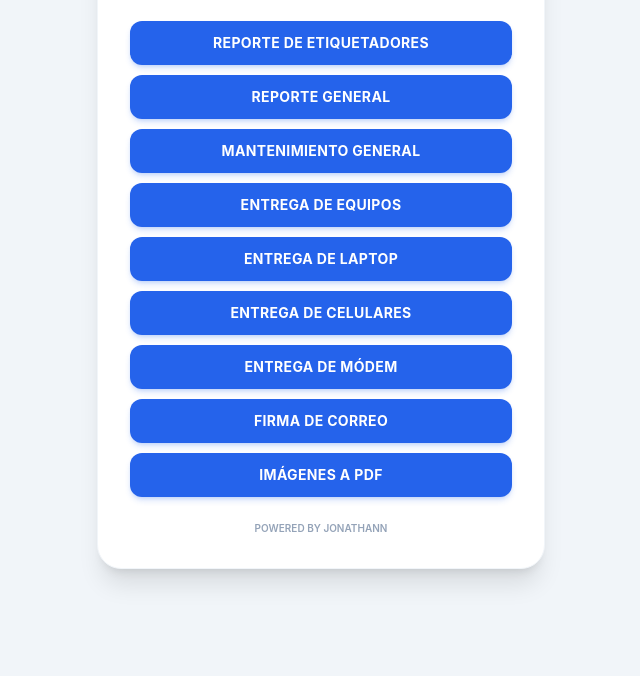
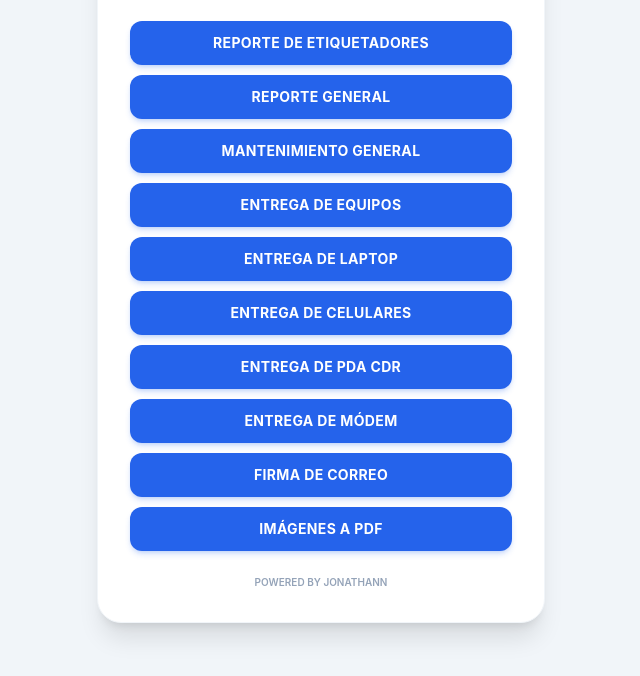
Before and after one commit to invs99/FF, a plain HTML site: page index.html in a window 1280 px wide. Shown: the part 200-876 px from the top of the page, without its empty margins (319-959 px from the left). Before the commit the page ends 825 px from the top, so only its background shows below. Drawn offline with nearby package versions, Linux system fonts and the light colour scheme.

Commit message:
Fix HTML structure and add new buttons

```diff
--- a/index.html
+++ b/index.html
@@ -54,6 +54,10 @@
                 Entrega de Celulares
             </button>
 
+            <button id="btnEntregaPDACDR" class="w-full flex justify-center items-center py-3 px-4 rounded-xl text-xs sm:text-sm font-bold text-white bg-blue-600 hover:bg-blue-700 transition active:scale-95 shadow-md shadow-blue-600/20 uppercase tracking-wide" onclick="window.location.href='https://invs99.github.io/FF/entregapda.html'">
+                ENTREGA DE PDA CDR
+            </button>
+
             <button id="btnEntregaModem" class="w-full flex justify-center items-center py-3 px-4 rounded-xl text-xs sm:text-sm font-bold text-white bg-blue-600 hover:bg-blue-700 transition active:scale-95 shadow-md shadow-blue-600/20 uppercase tracking-wide" onclick="window.location.href='modem.html'">
                 Entrega de Módem
             </button>
```
